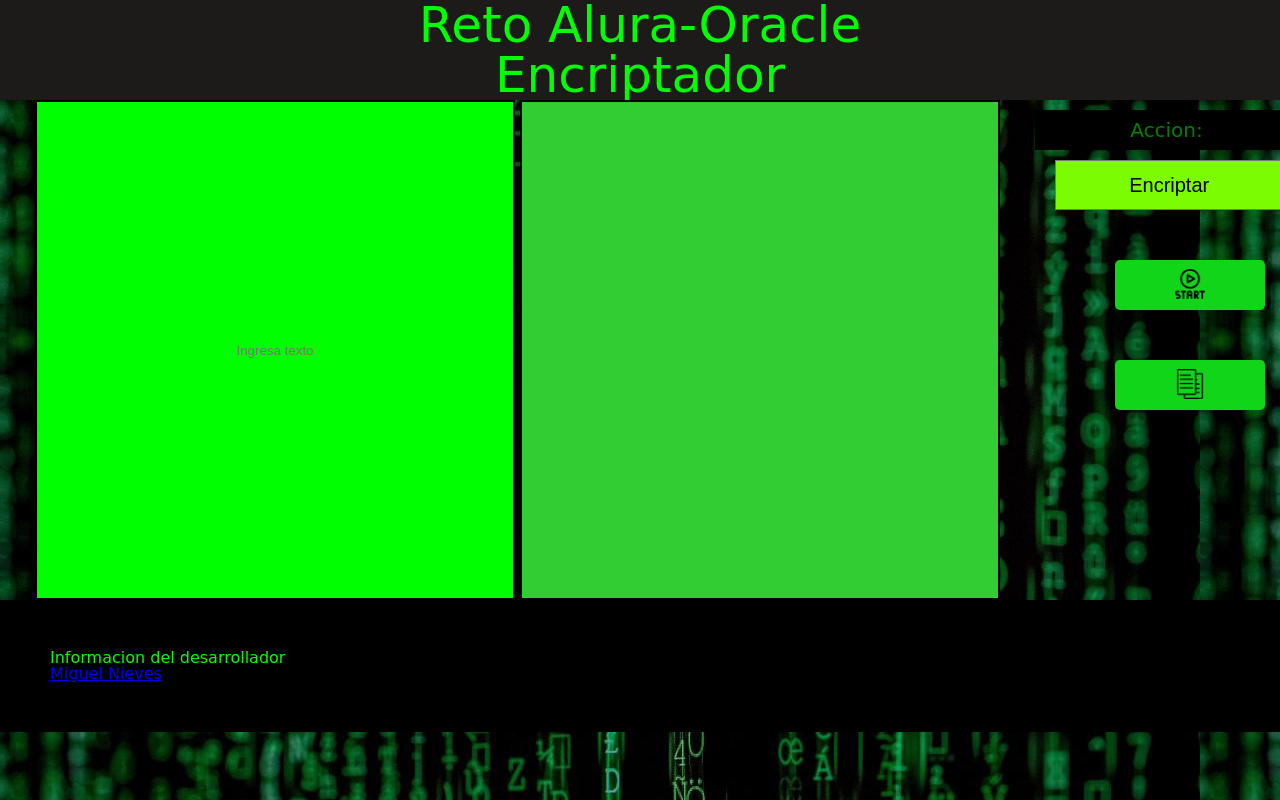
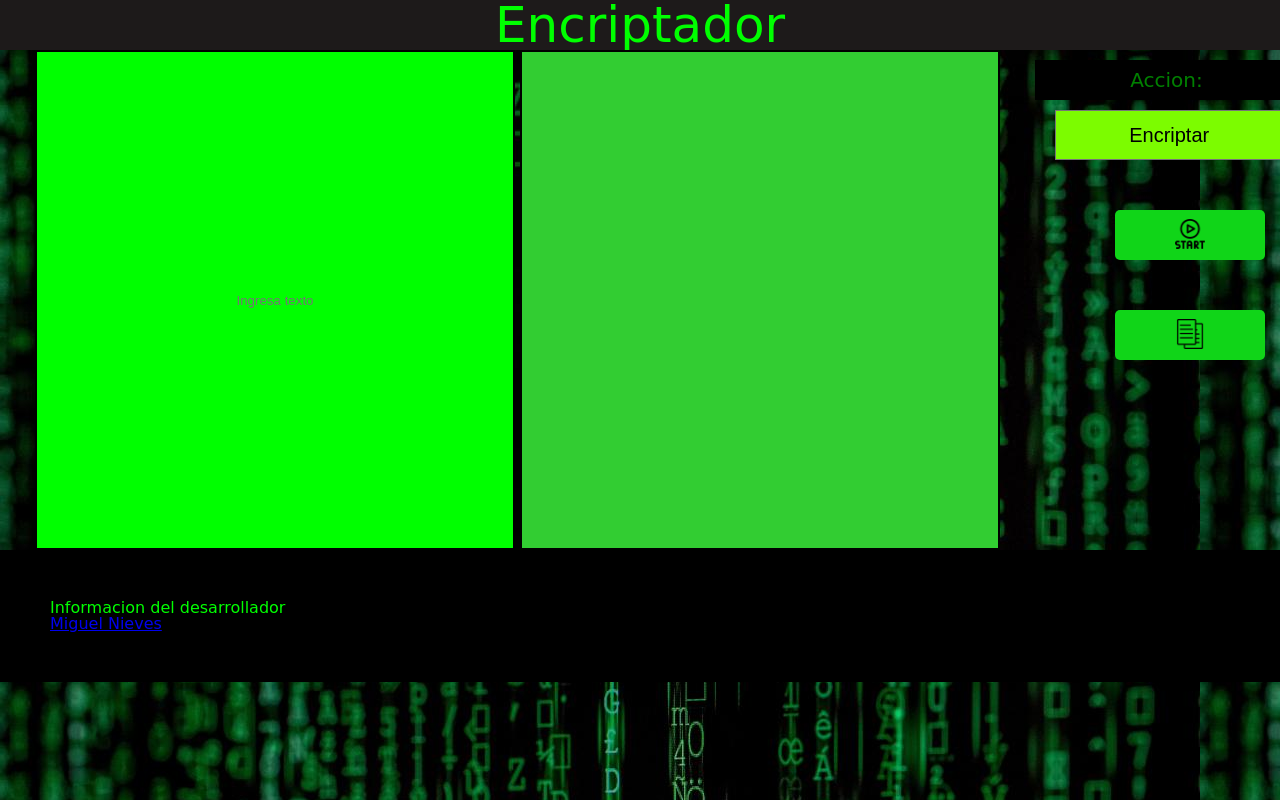
Before and after one commit to migmartn/Encriptador, a plain HTML site: page index.html in a window 1280 px wide. Shown: the top 800 px of the page. Drawn offline with Linux system fonts and the light colour scheme; a web font is replaced by a local one.

Commit message:
Update index.html
Se cambio borro parte delencabezado

```diff
--- a/index.html
+++ b/index.html
@@ -12,7 +12,6 @@
 </head>
 <body>
 	<header class="encabezado">
-		<p>Reto Alura-Oracle</p>
 		<h1 >Encriptador</h1>
 	</header>
       <input type="textarea" class="text" id="texto"  placeholder="Ingresa texto" required>
```
